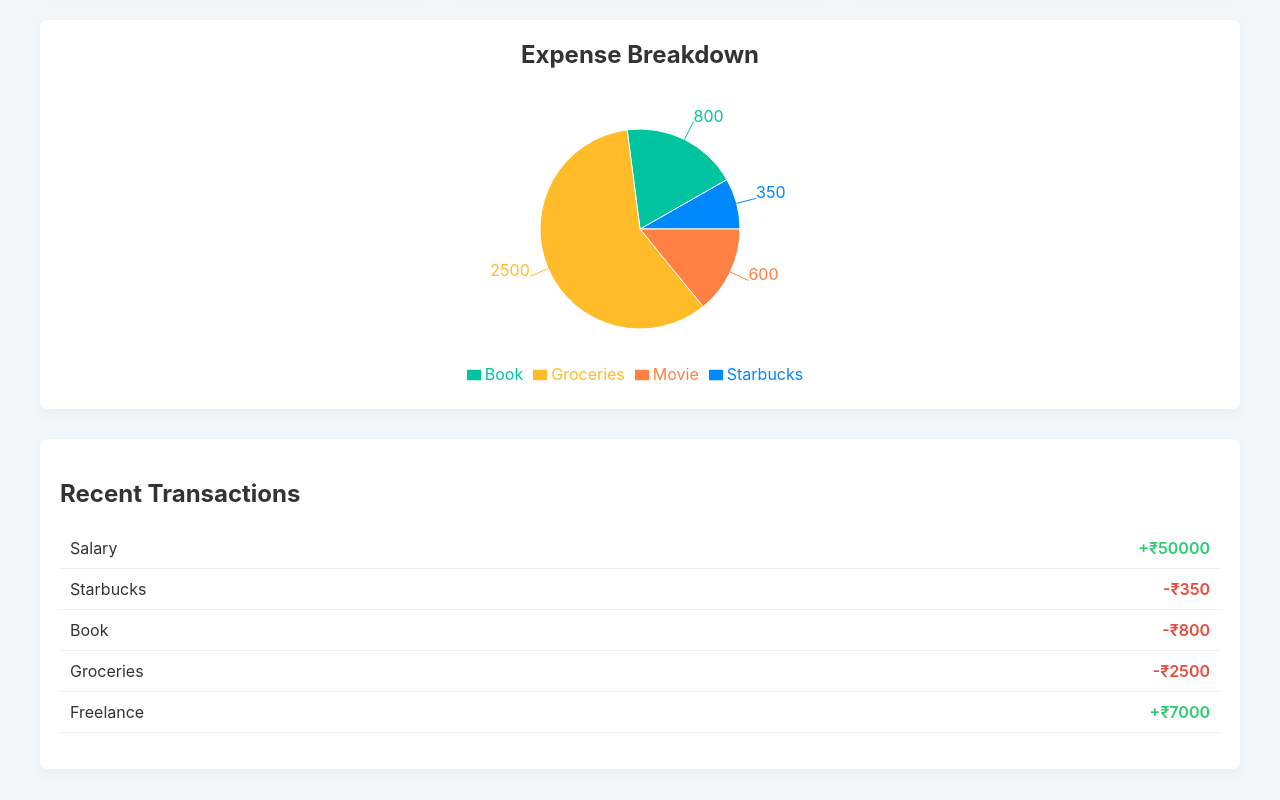
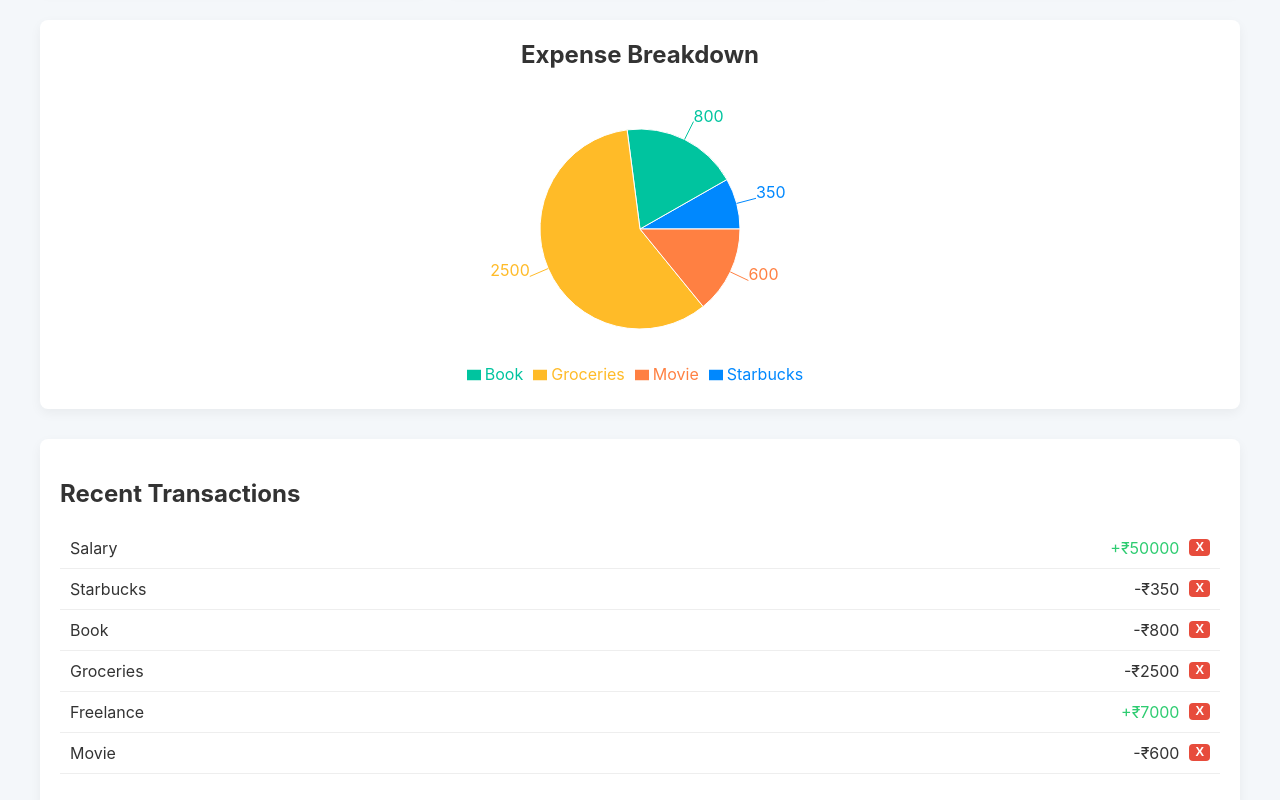
Before and after one commit to nileshgorde04/FinTrack, a React (Vite) app: page / in a window 1280 px wide. Shown: the part 377-1177 px from the top of the page. Built offline with nearby package versions, Linux system fonts and the light colour scheme.

Commit message:
feat delete button

```diff
--- a/src/App.css
+++ b/src/App.css
@@ -157,3 +157,32 @@ body {
   max-width: 600px;
   margin: 0 auto; /* Center the form on the "Add" page */
 }
+
+/* ... (all your existing CSS) ... */
+
+/* NEW: Styles for the delete button */
+.transaction-list li {
+  align-items: center; /* Vertically center items in the list */
+}
+
+.transaction-details {
+  display: flex;
+  align-items: center;
+  gap: 10px;
+}
+
+.delete-btn {
+  background-color: #e74c3c;
+  color: white;
+  border: none;
+  border-radius: 4px;
+  cursor: pointer;
+  font-size: 0.8em;
+  font-weight: bold;
+  padding: 2px 6px;
+  line-height: 1;
+}
+
+.delete-btn:hover {
+  background-color: #c0392b;
+}
--- a/src/App.jsx
+++ b/src/App.jsx
@@ -9,7 +9,6 @@ import AddTransaction from './components/AddTransaction'; // We can re-use this
 
 function App() {
   // --- State Management ---
-  // This state is now shared across all pages!
   const [transactions, setTransactions] = useState([
     { id: 1, description: 'Salary', amount: 50000, type: 'income' },
     { id: 2, description: 'Starbucks', amount: 350, type: 'expense' },
@@ -23,6 +22,12 @@ function App() {
     setTransactions([newTransaction, ...transactions]); // Add to the beginning of the list
   };
 
+  // NEW: Function to handle deleting a transaction
+  const handleDeleteTransaction = (id) => {
+    // Filter out the transaction with the matching id
+    setTransactions(transactions.filter((tx) => tx.id !== id));
+  };
+
   // --- Routing Setup ---
   return (
     <BrowserRouter>
@@ -33,7 +38,13 @@ function App() {
           {/* The default page (path="/") */}
           <Route
             index
-            element={<DashboardPage transactions={transactions} />}
+            element={
+              <DashboardPage
+                transactions={transactions}
+                // NEW: Pass the delete function down
+                onDeleteTransaction={handleDeleteTransaction}
+              />
+            }
           />
 
           {/* The "Add Transaction" page (path="/add") */}
@@ -42,9 +53,6 @@ function App() {
             element={<AddTransaction onAddTransaction={handleAddTransaction} />}
           />
 
-          {/* You can add more pages later, like: */}
-          {/* <Route path="budgets" element={<BudgetPage />} /> */}
-
         </Route>
       </Routes>
     </BrowserRouter>
--- a/src/components/TransactionList.jsx
+++ b/src/components/TransactionList.jsx
@@ -1,21 +1,27 @@
 import React from 'react';
 
-// Accept the transactions list as a prop
-function TransactionList({ transactions }) {
+// NEW: Accept onDeleteTransaction as a prop
+function TransactionList({ transactions, onDeleteTransaction }) {
   return (
     <div className="transaction-list">
       <h2>Recent Transactions</h2>
       <ul>
-        {/* Map over the transactions array */}
         {transactions.map((transaction) => (
           <li key={transaction.id}>
             <span>{transaction.description}</span>
-            {/* Check the type and apply the correct class.
-              Display a '+' for income and '-' for expense.
-            */}
-            <span className={transaction.type === 'income' ? 'income' : 'expense'}>
-              {transaction.type === 'income' ? '+' : '-'}₹{transaction.amount}
-            </span>
+            <div className="transaction-details">
+              {/* Check the type and apply the correct class */}
+              <span className={transaction.type === 'income' ? 'income' : 'expense'}>
+                {transaction.type === 'income' ? '+' : '-'}₹{transaction.amount}
+              </span>
+              {/* NEW: Add a delete button */}
+              <button
+                className="delete-btn"
+                onClick={() => onDeleteTransaction(transaction.id)}
+              >
+                X
+              </button>
+            </div>
           </li>
         ))}
       </ul>
--- a/src/pages/DashboardPage.jsx
+++ b/src/pages/DashboardPage.jsx
@@ -1,19 +1,21 @@
 import React from 'react';
 import Dashboard from '../components/Dashboard';
-import ExpenseChart from '../components/ExpenseChart'; // We will create this
+import ExpenseChart from '../components/ExpenseChart';
 import TransactionList from '../components/TransactionList';
 
-// This page combines components
-function DashboardPage({ transactions }) {
+// NEW: Accept onDeleteTransaction as a prop
+function DashboardPage({ transactions, onDeleteTransaction }) {
   return (
     <div className="dashboard-page">
       <Dashboard transactions={transactions} />
       <ExpenseChart transactions={transactions} />
 
-      {/* We can also show the recent transaction list here */}
       <div style={{ marginTop: '30px' }}>
-        <TransactionList transactions={transactions.slice(0, 5)} />
-        {/* Only show the 5 most recent */}
+        {/* NEW: Pass the delete function to TransactionList */}
+        <TransactionList
+          transactions={transactions} // Show all transactions
+          onDeleteTransaction={onDeleteTransaction} // Pass it down
+        />
       </div>
     </div>
   );
```
